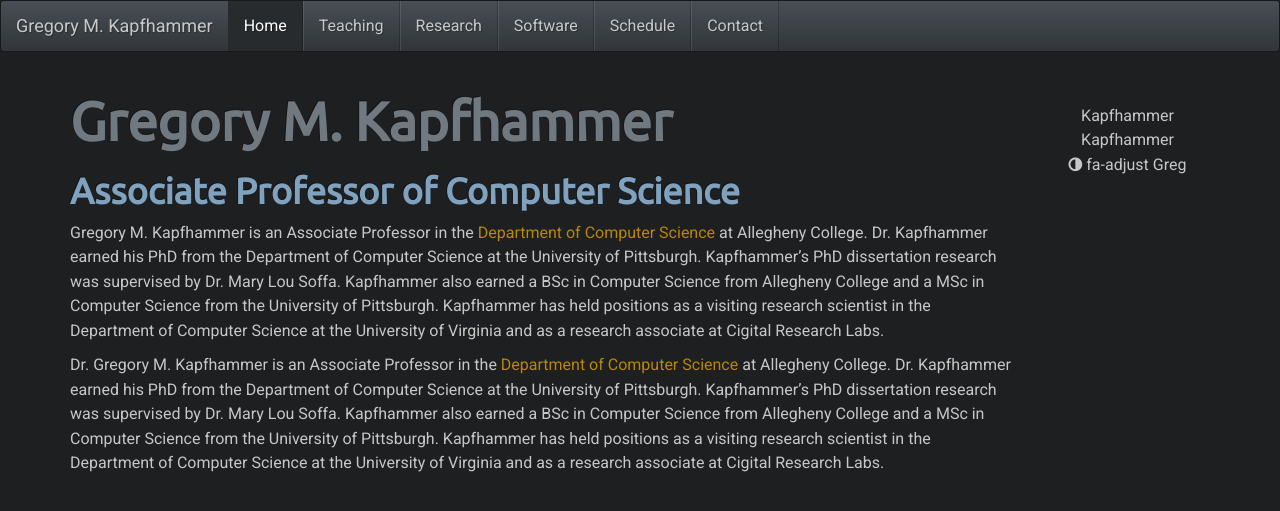
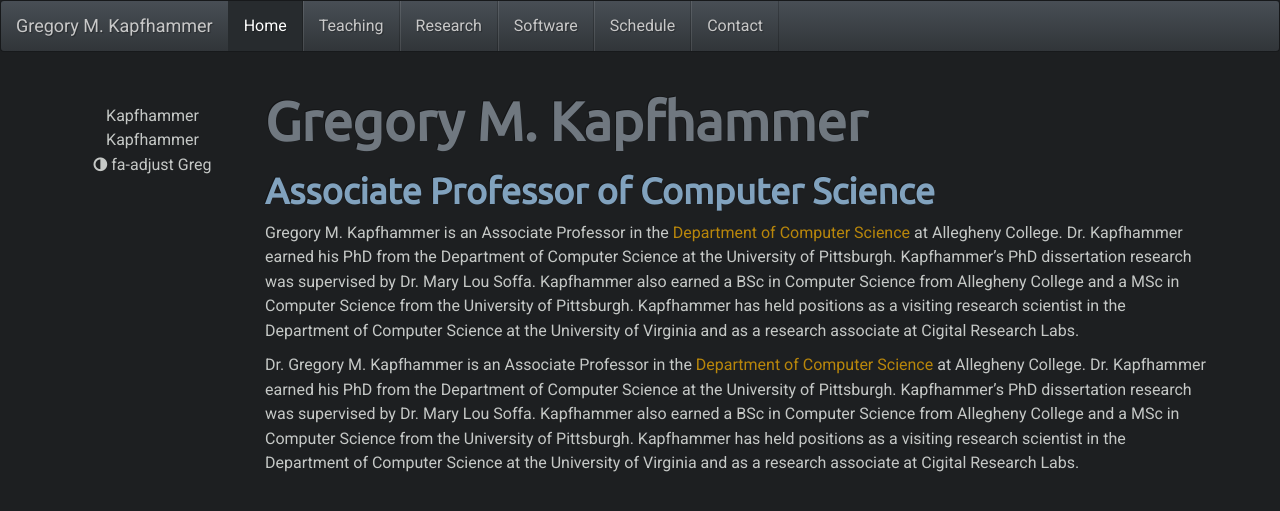
Before and after one commit to geerc/www, a Jekyll site: the page built from gkapfham/index.md, in a window 1280 px wide. Shown: the top 511 px of the page. Built offline with Jekyll 4.4.1, drawn with Linux system fonts in a browser that asks for light colours; nearby versions of some CDN libraries; some web fonts are replaced; Markdown is read by kramdown in place of the engine named in the settings; comment, search, counter and statistics services are not loaded.

Commit message:
Moved the column to the left hand side, that looks a little better.

```diff
--- a/gkapfham/_layouts/defaults.html
+++ b/gkapfham/_layouts/defaults.html
@@ -50,13 +50,13 @@ ript>
 
       <div class="container">
           <div class="row">
-              <div class="col-md-10">
-                  {{ content }}
-              </div>
               <div class="col-md-2 visible-md visible-lg centering">
                   Kapfhammer <br>
                   Kapfhammer <br>
                   <i class="fa fa-adjust"></i> fa-adjust Greg
+              </div>
+              <div class="col-md-10">
+                  {{ content }}
               </div>
 
     <!-- <div class="container"> -->
```
